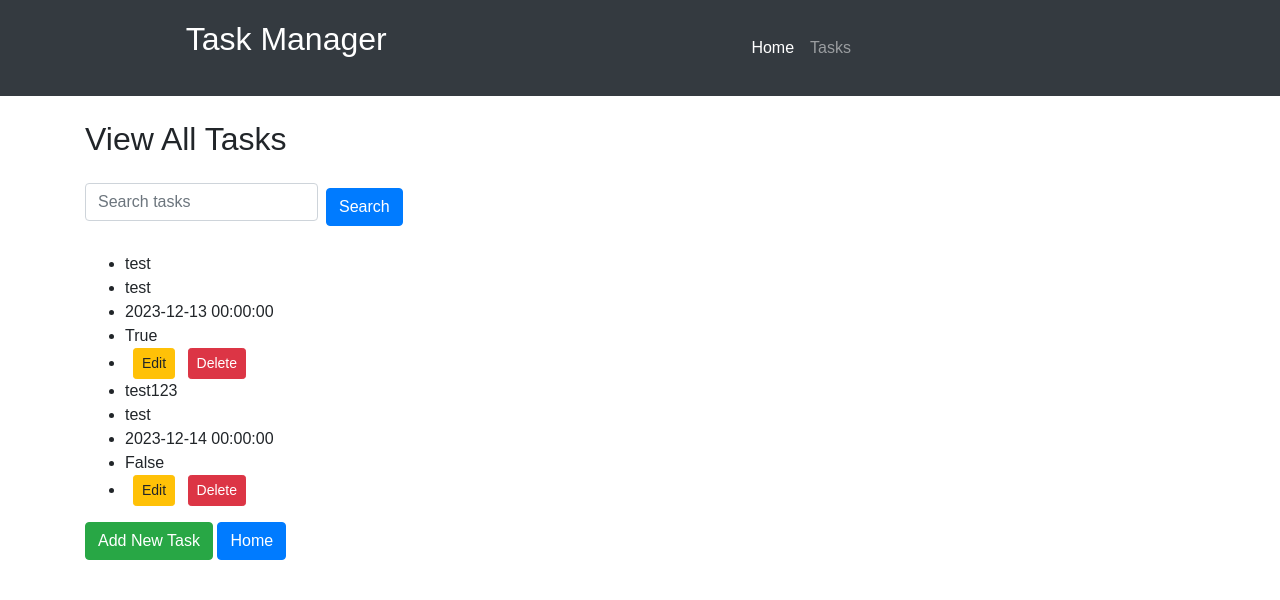
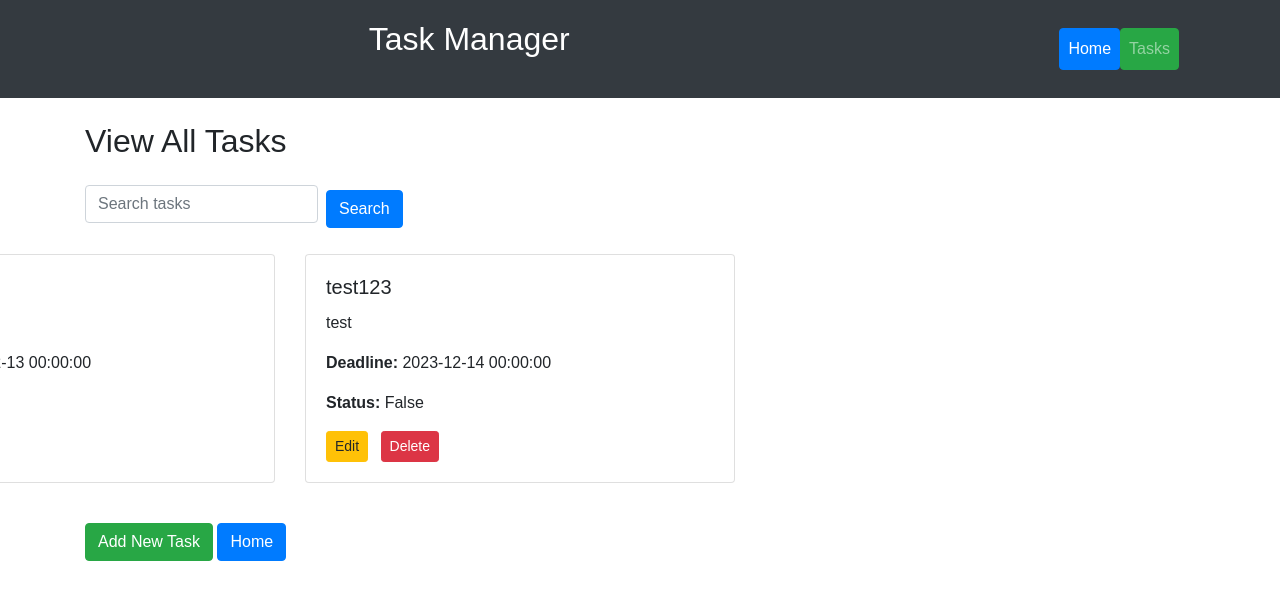
Before and after one commit to nalamsri90/ProgrammingForInformationSystems, a Flask app: page /tasks in a window 1280 px wide. Shown: the top 600 px of the page. Run offline with Flask 3, Linux system fonts and the light colour scheme; some libraries are stand-ins or nearby versions.

Commit message:
added styles to tasks layout and to home page menu links

```diff
--- a/static/styles.css
+++ b/static/styles.css
@@ -72,6 +72,5 @@
 }
 
 .row{
-    margin-left: -305px!important;
-    margin-right: 305px!important;
+    margin-left: -255px!important;
 }
--- a/templates/header.html
+++ b/templates/header.html
@@ -25,13 +25,14 @@
                             <div class="collapse navbar-collapse" id="navbarNav">
                                 <ul class="navbar-nav">
                                     <li class="nav-item active">
-                                        <a class="nav-link" href="{{ url_for('index') }}">Home</a>
+                                        <a class="nav-link btn btn-primary" href="{{ url_for('index') }}">Home</a>
                                     </li>
                                     <li class="nav-item">
-                                        <a class="nav-link" href="{{ url_for('get_tasks') }}">Tasks</a>
+                                        <a class="nav-link btn btn-success" href="{{ url_for('get_tasks') }}">Tasks</a>
                                     </li>
                                 </ul>
                             </div>
+
                         </nav>
                     </div>
                 </div>
--- a/templates/tasks.html
+++ b/templates/tasks.html
@@ -4,25 +4,36 @@
 {% block content %}
 <div class="container mt-4">
     <h2>View All Tasks</h2>
+
     <form method="get" action="{{ url_for('get_tasks') }}" class="form-inline mb-3">
         <div class="form-group mr-2">
             <input type="text" class="form-control" name="search" placeholder="Search tasks">
         </div>
         <button type="submit" class="btn btn-primary">Search</button>
     </form>
-    <ul>
+
+    <div class="row">
         {% for task in tasks %}
-            <li>{{ task.title }}</li>
-            <li>{{ task.description }}</li>
-            <li>{{ task.deadline }}</li>
-            <li>{{ task.status }}</li>
-            <li>
-                <a href="{{ url_for('edit_task', task_id=task.id) }}" class="btn btn-warning btn-sm ml-2">Edit</a>
-                <a href="{{ url_for('delete_task', task_id=task.id) }}" class="btn btn-danger btn-sm ml-2">Delete</a>
-            </li>
+            <div class="col-md-4 mb-4">
+                <div class="card">
+                    <div class="card-body">
+                        <h5 class="card-title">{{ task.title }}</h5>
+                        <p class="card-text">{{ task.description }}</p>
+                        <p class="card-text"><strong>Deadline:</strong> {{ task.deadline }}</p>
+                        <p class="card-text"><strong>Status:</strong> {{ task.status }}</p>
+                        <div class="mt-2">
+                            <a href="{{ url_for('edit_task', task_id=task.id) }}" class="btn btn-warning btn-sm">Edit</a>
+                            <a href="{{ url_for('delete_task', task_id=task.id) }}" class="btn btn-danger btn-sm ml-2">Delete</a>
+                        </div>
+                    </div>
+                </div>
+            </div>
         {% endfor %}
-    </ul>
-    <a href="{{ url_for('create_task') }}" class="btn btn-success">Add New Task</a>
-    <a href="{{ url_for('index') }}" class="btn btn-primary">Home</a>
+    </div>
+
+    <div class="mt-3">
+        <a href="{{ url_for('create_task') }}" class="btn btn-success">Add New Task</a>
+        <a href="{{ url_for('index') }}" class="btn btn-primary">Home</a>
+    </div>
 </div>
 {% endblock %}
```
